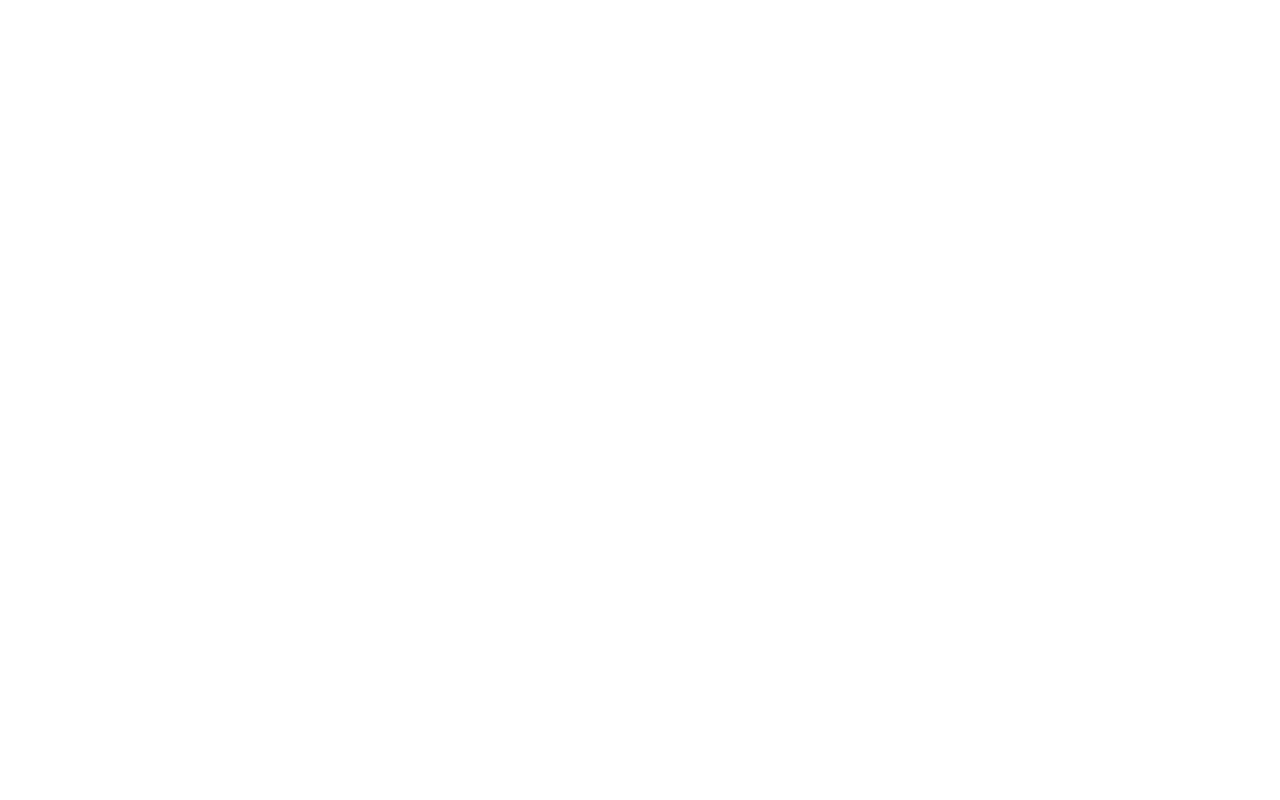
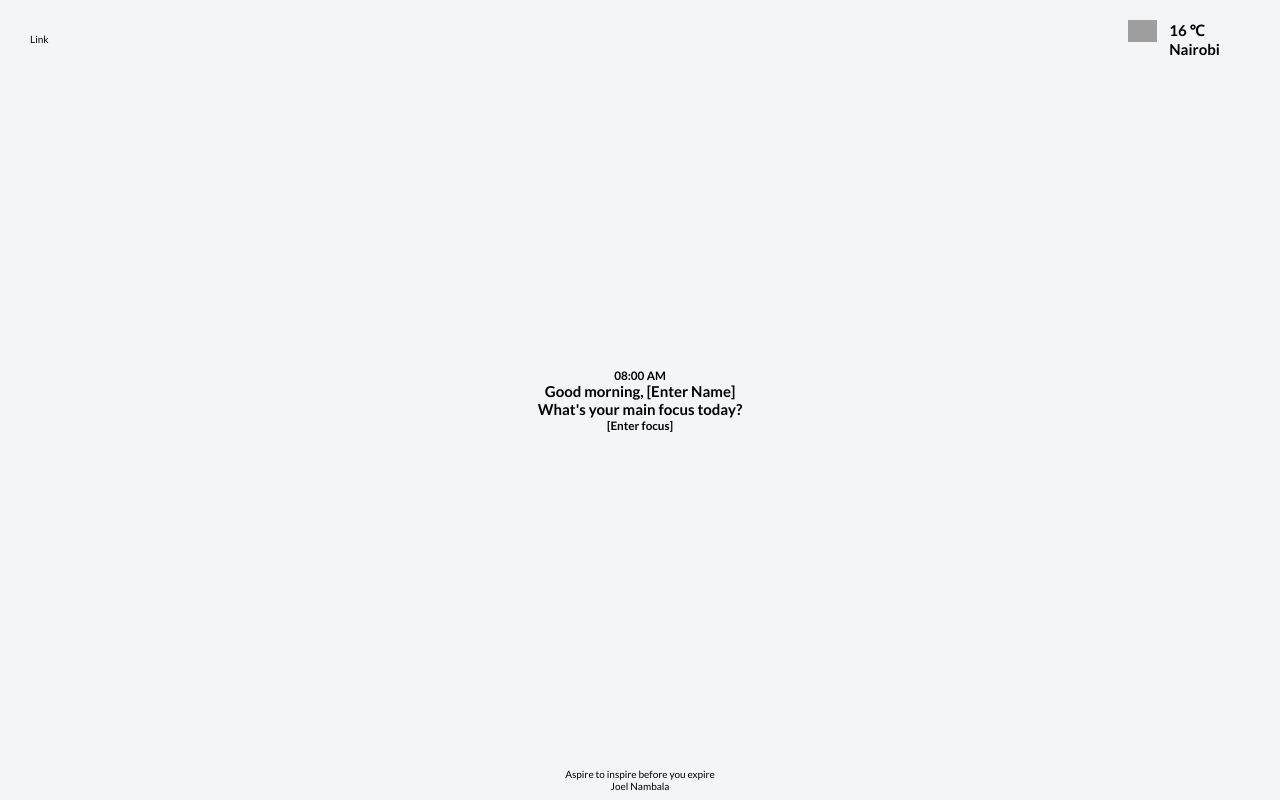
Before and after one commit to joel-nambala/chrom-landing-page, a plain HTML site: page index.html in a window 1280 px wide. Drawn offline with Linux system fonts and the light colour scheme; grey boxes are pictures that could not be loaded.

Commit message:
Basic functionality and layout

```diff
--- a/index.html
+++ b/index.html
@@ -4,9 +4,50 @@
     <meta charset="UTF-8" />
     <meta http-equiv="X-UA-Compatible" content="IE=edge" />
     <meta name="viewport" content="width=device-width, initial-scale=1.0" />
+    <link
+      href="https://fonts.googleapis.com/css2?family=Lato:wght@400;700&display=swap"
+      rel="stylesheet"
+    />
+    <link
+      rel="shortcut icon"
+      href="https://lh3.googleusercontent.com/H9tXckFzG4jZjM5Ag6gvBl0dCm75uQIlextzqmubbZ4stRiSfAyRG6pna-QjMk4S5kOCeShmPMcWxlPPdKlQyDqW=w128-h128-e365-rj-sc0x00ffffff"
+      type="image/png"
+    />
     <link rel="stylesheet" href="style.css" />
     <script defer src="script.js"></script>
-    <title>Momentum Extension | Copy</title>
+    <title>New Tab</title>
   </head>
-  <body></body>
+  <body>
+    <section class="momentum">
+      <nav class="momentum-nav">
+        <div class="momentum-link">Link</div>
+        <div class="momentum-weather weather">
+          <img
+            src="https://cdn-icons-png.flaticon.com/512/2932/2932445.png"
+            alt="Weather Icon"
+            class="weather-icon"
+          />
+          <div class="weather-data">
+            <h2 class="weather-temp">16 &#8451;</h2>
+            <h2 class="weather-city">Nairobi</h2>
+          </div>
+        </div>
+      </nav>
+      <article class="momentum-hero">
+        <h1 class="momentum-time">08:00 AM</h1>
+        <h2 class="momentum-greeting">
+          Good morning,
+          <span class="momentum-name" contenteditable="true">[Enter Name]</span>
+        </h2>
+        <h2 class="momentum-text">What's your main focus today?</h2>
+        <h3 class="momentum-focus" contenteditable="true">[Enter focus]</h3>
+      </article>
+      <article class="momentum-quote">
+        <div class="quote">
+          <p class="quote-text">Aspire to inspire before you expire</p>
+          <p class="quote-author">Joel Nambala</p>
+        </div>
+      </article>
+    </section>
+  </body>
 </html>
--- a/script.js
+++ b/script.js
@@ -1 +1,10 @@
 'use strict';
+
+// Classes
+class App {
+  constructor() {
+    console.log('Application has started');
+  }
+}
+
+const app = new App();
--- a/style.css
+++ b/style.css
@@ -0,0 +1,53 @@
+* {
+  margin: 0;
+  padding: 0;
+  box-sizing: border-box;
+}
+
+html {
+  font-size: 62.5%;
+  scroll-behavior: smooth;
+}
+
+body {
+  font-family: 'Lato', sans-serif;
+  background-color: #f4f5f7;
+}
+
+.momentum {
+  height: 100vh;
+  padding: 2rem 3rem;
+}
+
+.momentum-nav {
+  display: flex;
+  justify-content: space-between;
+  align-items: center;
+}
+
+.weather {
+  width: 10%;
+  display: flex;
+  align-items: flex-start;
+}
+
+.weather-icon {
+  width: 24%;
+  margin-right: 1.2rem;
+}
+
+.momentum-hero {
+  text-align: center;
+  position: absolute;
+  top: 50%;
+  left: 50%;
+  transform: translate(-50%, -50%);
+}
+
+.momentum-quote {
+  position: absolute;
+  bottom: 1%;
+  left: 50%;
+  text-align: center;
+  transform: translateX(-50%);
+}
```
Also changed, not shown: 1 other file.
